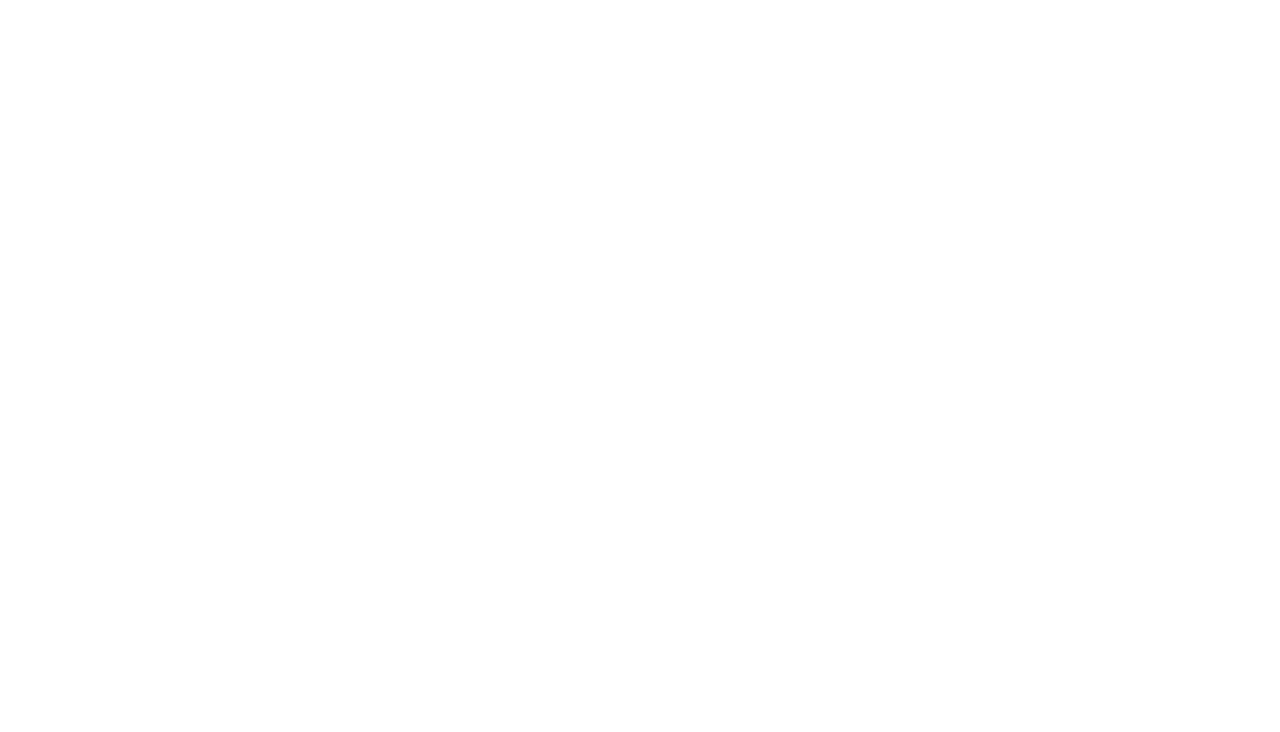
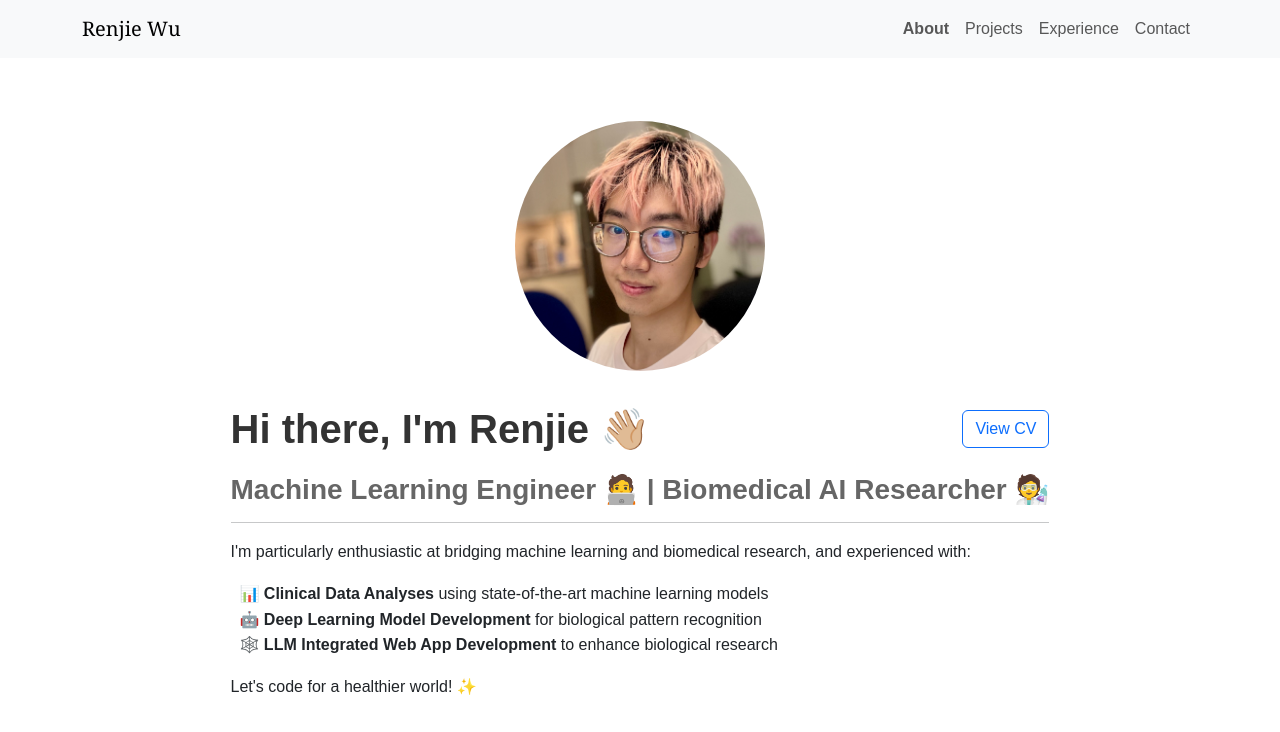
Before and after one commit to ren-jie-wu/myportfolio, a React (Create React App) app: page / in a window 1280 px wide. Before the commit this address had no page. Shown: the top 732 px of the page. Built offline with nearby package versions, Linux system fonts and the light colour scheme.

Commit message:
modified:   package.json 	modified:   src/App.js 	renamed:    src/pages/other-projects.js -> src/pages/OtherProjects.js

```diff
--- a/package.json
+++ b/package.json
@@ -1,7 +1,7 @@
 {
   "name": "myportfolio",
   "version": "0.1.0",
-  "homepage": "https://vo-olb.github.io/myportfolio",
+  "homepage": "https://vo-olb.github.io/",
   "private": true,
   "dependencies": {
     "@testing-library/jest-dom": "^5.14.1",
--- a/src/App.js
+++ b/src/App.js
@@ -1,7 +1,7 @@
 import React from "react";
 import { BrowserRouter, Routes, Route } from 'react-router-dom';
 import Home from './pages/Home';
-import OtherProjects from './pages/other-projects';
+import OtherProjects from './pages/OtherProjects';
 import "./App.css";
 import 'bootstrap/dist/css/bootstrap.min.css';
 import "bootstrap/dist/js/bootstrap.bundle.min";
@@ -10,7 +10,7 @@
   return (
     <BrowserRouter>
       <Routes>
-        <Route path="/myportfolio" element={<Home />} />
+        <Route path="/" element={<Home />} />
         <Route path="/other-projects" element={<OtherProjects />} />
       </Routes>
     </BrowserRouter>
```
Also changed, not shown: src/pages/OtherProjects.js (renamed from src/pages/other-projects.js).
